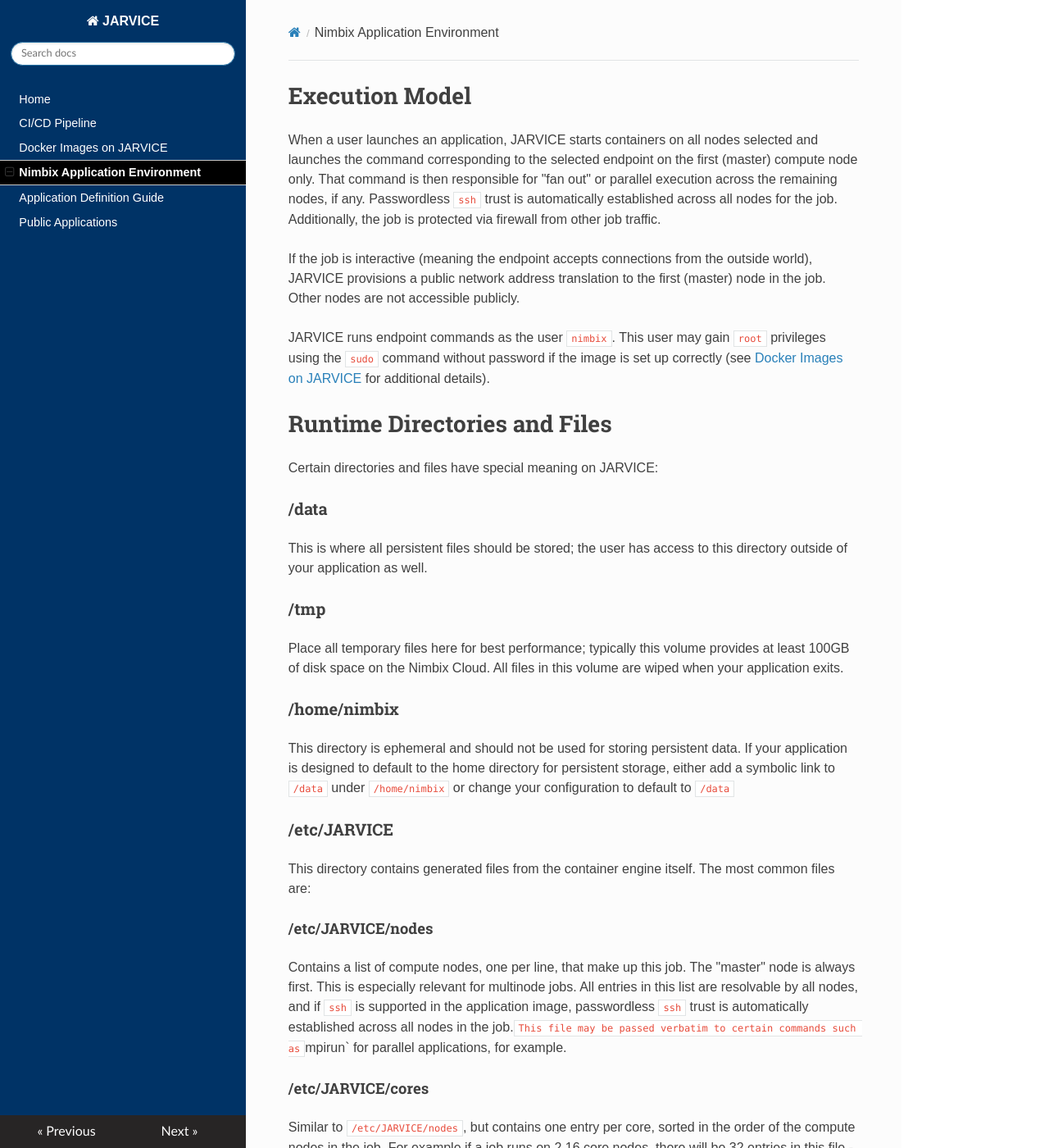
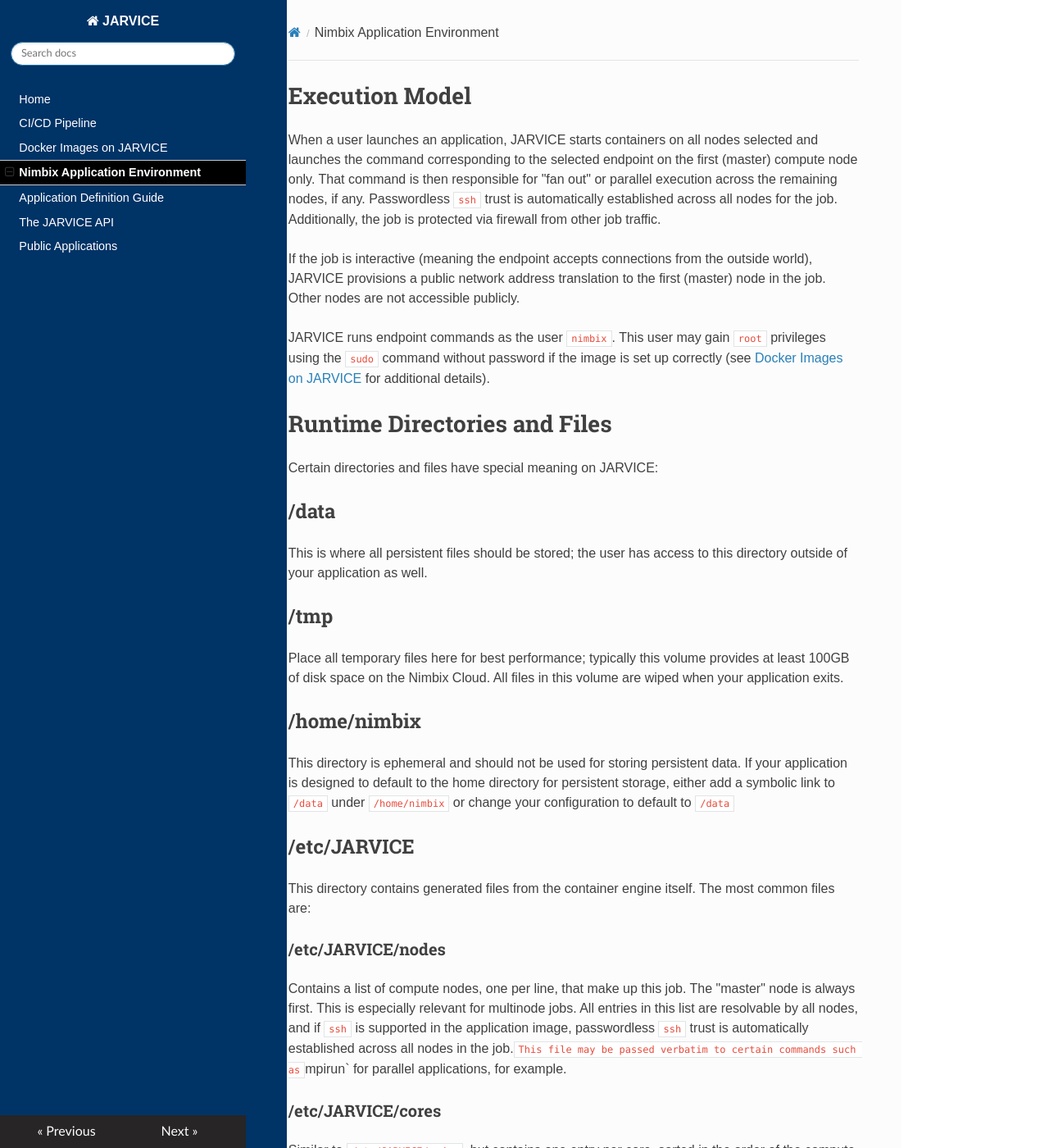
Before and after one commit to nimbix/jardoc, an MkDocs documentation site: the page built from docs/nae.md, in a window 1280 px wide and 1400 px high. Shown: the whole window at 82% size. Built offline with MkDocs 1.6.1, drawn with Linux system fonts in a browser that asks for light colours; nearby versions of some CDN libraries; old or Windows-style settings are respelled for this version of MkDocs.

Commit message:
fix CSS to indent TOC levels; fix heading levels in docs; API reference outline

```diff
--- a/docs/css/extra.css
+++ b/docs/css/extra.css
@@ -224,11 +224,16 @@
 
 .wy-nav-side {
     background-color: rgb(0, 51, 102);
+    width: 350px;
 }
 
 .wy-menu-vertical li ul li a {
     background-color: rgb(0, 51, 102);
     color: white;
+}
+
+.wy-menu-vertical li.current ul {
+    background-color: rgb(0, 51, 102);
 }
 
 .ul.subnav {
@@ -242,8 +247,13 @@
 .toctree-l1 a {color: #FFF !important}
 .toctree-l1.current {color: #000 !important}
 .toctree-l2 a {color: #FFF !important; background-color: #30302e}
-.toctree-l3 a {color: #FFF !important; background-color: #30302e}
+.toctree-l3 a {text-indent: 50px; color: #FFF !important; background-color: #30302e}
 .toctree-l3 a hover {color: #FFF !important; background-color: #30302e !important}
+a.toctree-l2 {margin-left: 16px;}
+a.toctree-l3 {margin-left: 16px;}
+a.toctree-l4 {margin-left: 16px;}
+a.toctree-l5 {margin-left: 16px;}
+a.toctree-l6 {margin-left: 16px;}
 
 .wy-menu-vertical li.on a, .wy-menu-vertical li.current>a {
        color: #404040 ;
--- a/docs/nae.md
+++ b/docs/nae.md
@@ -10,45 +10,45 @@
 
 Certain directories and files have special meaning on JARVICE:
 
-### /data
+## /data
 
 This is where all persistent files should be stored; the user has access to this directory outside of your application as well.
 
-### /tmp
+## /tmp
 
 Place all temporary files here for best performance; typically this volume provides at least 100GB of disk space on the Nimbix Cloud.  All files in this volume are wiped when your application exits.
 
-### /home/nimbix
+## /home/nimbix
 
 This directory is ephemeral and should not be used for storing persistent data.  If your application is designed to default to the home directory for persistent storage, either add a symbolic link to `/data` under `/home/nimbix` or change your configuration to default to `/data`
 
-### /etc/JARVICE
+## /etc/JARVICE
 
 This directory contains generated files from the container engine itself.  The most common files are:
 
-#### /etc/JARVICE/nodes
+### /etc/JARVICE/nodes
 
 Contains a list of compute nodes, one per line, that make up this job.  The "master" node is always first.  This is especially relevant for multinode jobs.  All entries in this list are resolvable by all nodes, and if `ssh` is supported in the application image, passwordless `ssh` trust is automatically established across all nodes in the job.`  This file may be passed verbatim to certain commands such as `mpirun` for parallel applications, for example.
 
-#### /etc/JARVICE/cores
+### /etc/JARVICE/cores
 
 Similar to `/etc/JARVICE/nodes`, but contains one entry per core, sorted in the order of the compute nodes in the job.  For example if a job runs on 2 16 core nodes, there will be 32 entries in this file - the first 16 for the master node, and the second 16 for the slave node.  Each core entry is identical for the given node.
 
-#### /etc/JARVICE/jobinfo.sh
+### /etc/JARVICE/jobinfo.sh
 
 Provides job information available to the application, and can be sourced into a shell script.
 
-#### /etc/JARVICE/jobenv.sh
+### /etc/JARVICE/jobenv.sh
 
 Provides account variables as environment variables for the application, and can be sourced into a shell script.  Account variables are managed for end users by Nimbix Support and are frequently used to describe license server addresses and keys.
 
 # Container metadata
 
-### /etc/NAE
+## /etc/NAE
 
 The directory `/etc/NAE` contains certain metadata files for the JARVICE system; these are managed by the application developer and are part of the Docker image:
 
-#### /etc/NAE/AppDef.json
+### /etc/NAE/AppDef.json
 
 This is the AppDef - if present a pull into JARVICE replaces the endpoint and metadata definitions on file.  You may download the AppDef from the JARVICE portal as described in [CI/CD Pipeline](cicd.md), and modify it per the [Application Definition Guide](appdef.md) section.  The JARVICE API also provides a validation endpoint that can interrupt the `docker build` if it fails.  You may call this endpoint manually as well.  The following example snippet inserts an AppDef into a Docker image and validates it at build time:
 
@@ -59,14 +59,14 @@
 
 The example above assumes that `AppDef.json` contains a valid application definition and lives adjacent to the Dockerfile in the repository.
 
-#### /etc/NAE/screenshot.png
+### /etc/NAE/screenshot.png
 
 A screenshot or graphic to display in the "large" card - when an application card is clicked.  This should be 960x540 resolution for optimal results.
 
-#### /etc/NAE/url.txt
+### /etc/NAE/url.txt
 
 The URL to provide when a user clicks on a running application - this is used to connect the end user to whatever service the application provides.  Substitutions are supported as well.  For example, `https://%PUBLICADDR%/` in `/etc/url.txt` sends the user to the public IP address of the running application when they connect (%PUBLICADDR% is a substitution).
 
-#### /etc/NAE/help.html
+### /etc/NAE/help.html
 
 HTML help to pop up when the user clicks the help button while the application is running.
--- a/mkdocs.yml
+++ b/mkdocs.yml
@@ -8,4 +8,5 @@
     - Docker Images on JARVICE: docker.md
     - Nimbix Application Environment: nae.md
     - Application Definition Guide: appdef.md
+    - The JARVICE API: api.md
     - Public Applications: public.md
```
Also changed, not shown: docs/api.md (added, +41 -0 lines), docs/docker.md (+6 -6 lines).
